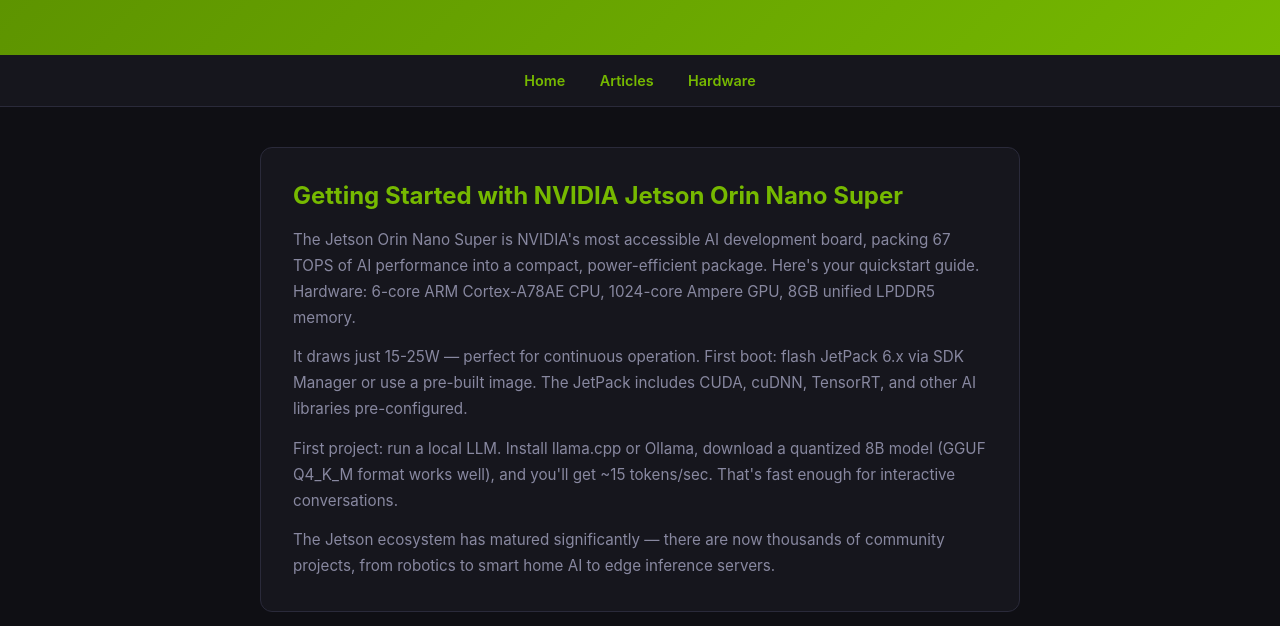
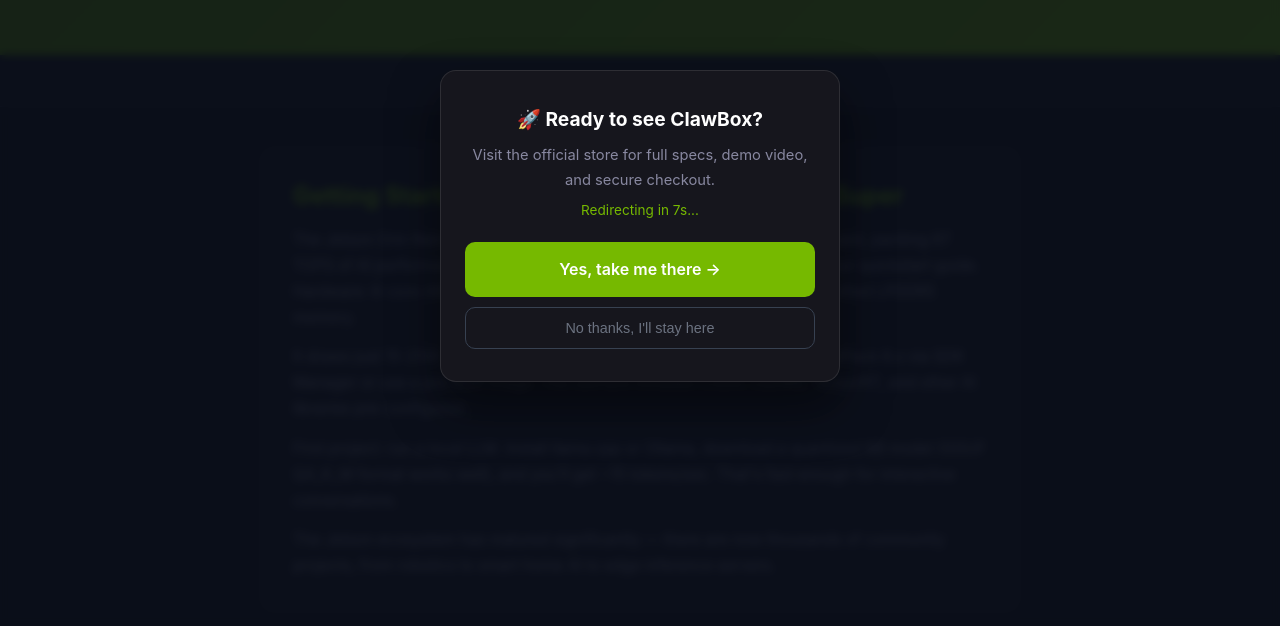
Before and after one commit to yalexx/jetson-orin-ai.com, a plain HTML site: page index.html in a window 1280 px wide. Shown: the part 174-800 px from the top of the page. Drawn offline with Linux system fonts and the light colour scheme.

Commit message:
Add redirect popup with countdown timer

```diff
--- a/index.html
+++ b/index.html
@@ -60,6 +60,19 @@
 .cta { display: inline-block; background: var(--c); color: #fff; padding: 10px 24px; border-radius: 8px; text-decoration: none; font-weight: 600; margin-top: 12px; }
 .cta:hover { background: var(--a); }
 @media (max-width:600px) { header h1 { font-size:1.8em; } .post { padding:20px; } }
+
+/* Redirect Popup */
+.popup-overlay{display:none;position:fixed;top:0;left:0;width:100%;height:100%;background:rgba(10,15,26,0.85);z-index:9999;align-items:center;justify-content:center;padding:20px;box-sizing:border-box;backdrop-filter:blur(4px)}
+.popup-box{background:#16161d;border:1px solid rgba(255,255,255,0.1);border-radius:16px;padding:32px 24px;max-width:400px;width:100%;text-align:center;box-shadow:0 24px 48px rgba(0,0,0,0.5)}
+.popup-box h2{color:#fff;font-size:1.2rem;font-weight:700;margin-bottom:8px}
+.popup-box p{color:#8888a0;font-size:.92rem;margin-bottom:6px}
+.popup-box .timer{color:#76b900;font-size:.85rem;margin-bottom:20px}
+.popup-box .popup-btns{display:flex;flex-direction:column;gap:10px}
+.popup-box .popup-accept{padding:14px;background:#76b900;color:#fff;text-decoration:none;border-radius:10px;font-weight:600;font-size:1rem;transition:transform .2s}
+.popup-box .popup-accept:hover{transform:scale(1.03)}
+.popup-box .popup-cancel{padding:12px;background:none;color:#6b7280;border:1px solid #374151;border-radius:10px;font-size:.9rem;cursor:pointer;transition:all .2s}
+.popup-box .popup-cancel:hover{color:#9ca3af;border-color:#4b5563}
+
 </style>
 </head>
 <body>
@@ -99,5 +112,37 @@
   <p>&copy; 2026 Jetson Orin AI. Built for the edge AI community.</p>
   <p style="margin-top:8px;"><a href="https://openclawhardware.dev">OpenClaw Hardware</a> · <a href="https://discord.gg/FbKmnxYnpq">Community</a></p>
 </footer>
+
+<div class="popup-overlay" id="redirectPopup">
+<div class="popup-box">
+<h2>🚀 Ready to see ClawBox?</h2>
+<p>Visit the official store for full specs, demo video, and secure checkout.</p>
+<p class="timer">Redirecting in <span id="countdown">10</span>s...</p>
+<div class="popup-btns">
+<a href="https://openclawhardware.dev/" class="popup-accept">Yes, take me there →</a>
+<button class="popup-cancel" onclick="closePopup()">No thanks, I'll stay here</button>
+</div>
+</div>
+</div>
+
+<script>
+(function(){
+var shown=false,timer=null,count=10;
+function showPopup(){
+if(shown)return;shown=true;
+document.getElementById('redirectPopup').style.display='flex';
+count=10;document.getElementById('countdown').textContent=count;
+timer=setInterval(function(){
+count--;document.getElementById('countdown').textContent=count;
+if(count<=0){clearInterval(timer);window.location.href='https://openclawhardware.dev/';}
+},1000);
+}
+window.closePopup=function(){clearInterval(timer);document.getElementById('redirectPopup').style.display='none';};
+window.addEventListener('scroll',function(){
+if((window.innerHeight+window.scrollY)>=document.body.offsetHeight-100)showPopup();
+});
+})();
+</script>
+
 </body>
 </html>
```
